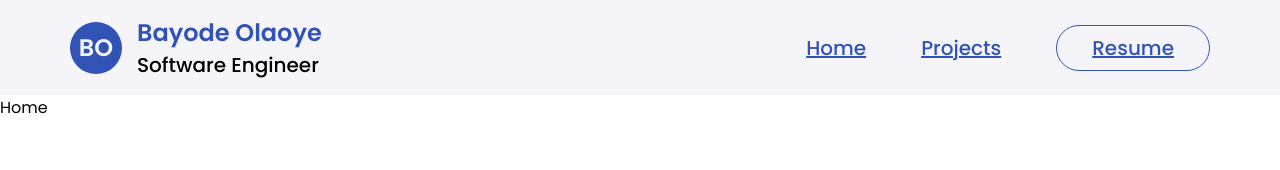
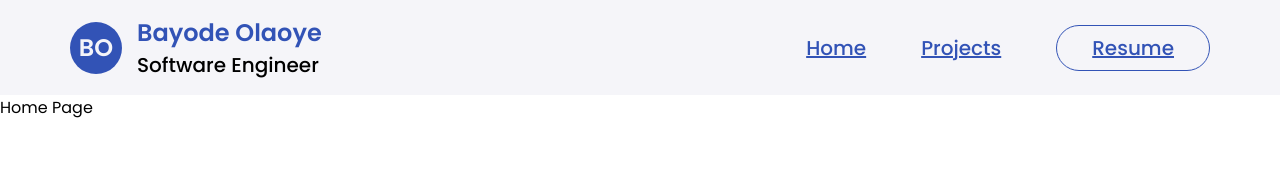
Before and after one commit to bayodelaoye/bayodelaoye.github.io, a React (Vite) app: page / in a window 1280 px wide. Shown: the top 170 px of the page. Built offline with nearby package versions, Linux system fonts and the light colour scheme.

Commit message:
Updated home page

```diff
--- a/src/components/Home/HomeIndex.jsx
+++ b/src/components/Home/HomeIndex.jsx
@@ -1,7 +1,7 @@
 import "./HomeIndex.css";
 
 function HomeIndex() {
-  return <>Home</>;
+  return <>Home Page</>;
 }
 
 export default HomeIndex;
```
